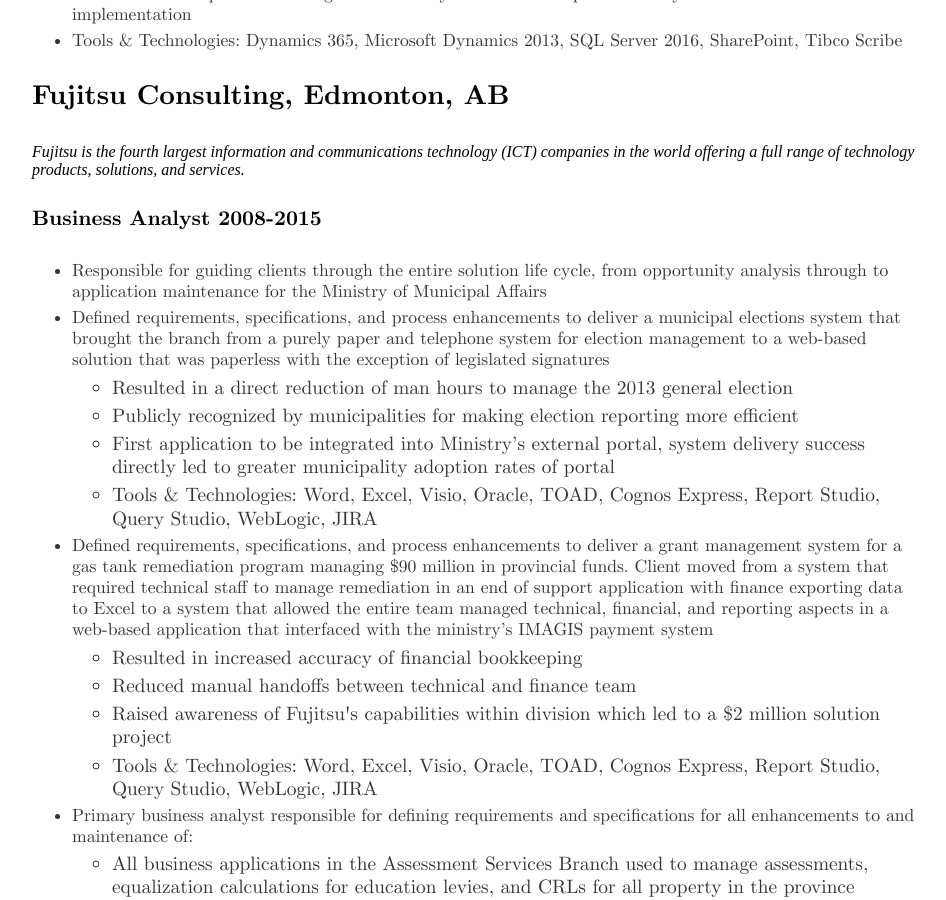
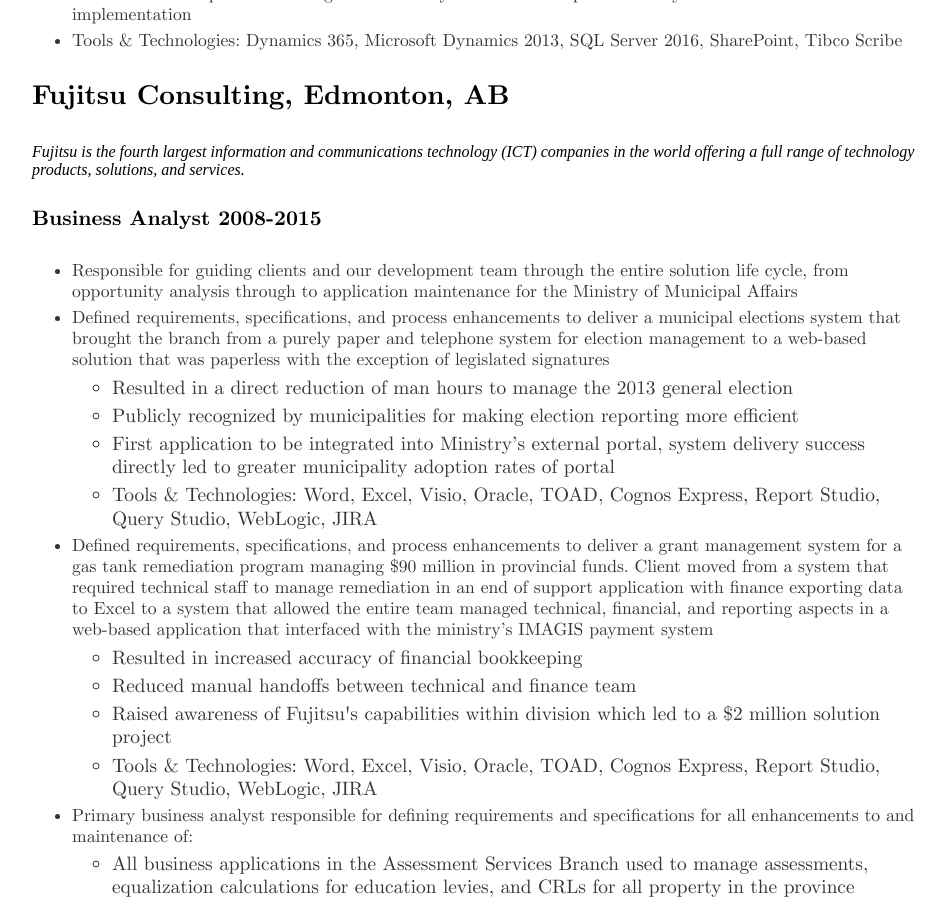
Before and after one commit to kassamkhakoo/kassamkhakoo.github.io, a Jekyll site: the page built from cv/index.html, in a window 1280 px wide and 900 px high, scrolled down 2079 px. Shown: the whole window, without its empty margins (160-1106 px from the left). Built offline with Jekyll 4.4.1, drawn with Linux system fonts in a browser that asks for light colours.

Commit message:
Update index.html

```diff
--- a/cv/index.html
+++ b/cv/index.html
@@ -63,7 +63,7 @@
 		<h4> <b>Business Analyst</b> 2008-2015</h4>
 
     		<ul style="list-style-type:disc">
-			<li>Responsible for guiding clients through the entire solution life cycle, from opportunity analysis through to application maintenance for the Ministry of Municipal Affairs</li>
+			<li>Responsible for guiding clients and our development team through the entire solution life cycle, from opportunity analysis through to application maintenance for the Ministry of Municipal Affairs</li>
 			<li>Defined requirements, specifications, and process enhancements to deliver a municipal elections system that brought the branch from a purely paper and telephone system for election management to a web-based solution that was paperless with the exception of legislated signatures
 				  <ul style="list-style-type:circle">
 					<li>Resulted in a direct reduction of man hours to manage the 2013 general election</li>
```
